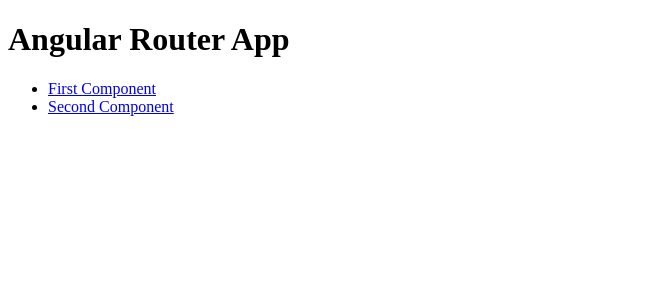
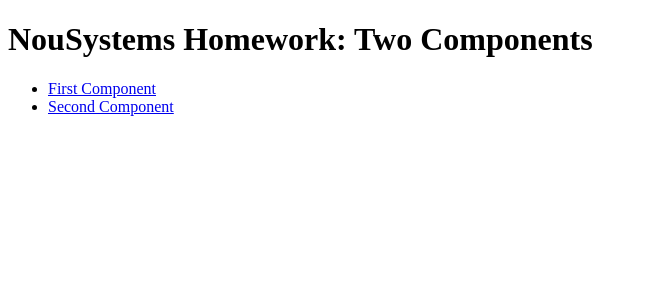
Before and after one commit to saracpena/NouSystems, an Angular app in the folder NouSystems/: page / in a window 1280 px wide. Shown: the top 300 px of the page, without its empty margins (0-647 px from the left). Built offline with nearby package versions, Linux system fonts and the light colour scheme.

Commit message:
Update app.component.html

```diff
--- a/NouSystems/src/app/app.component.html
+++ b/NouSystems/src/app/app.component.html
@@ -7,7 +7,7 @@
 <!-- * * * * * * * to get started with your project! * * * * * * * * -->
 <!-- * * * * * * * * * * * * * * * * * * * * * * * * * * * * * * * -->
 
-<h1>Angular Router App</h1>
+<h1>NouSystems Homework: Two Components</h1>
 <!-- This nav gives you links to click, which tells the router which route to use (defined in the routes constant in  AppRoutingModule) -->
 <nav>
   <ul>
```
